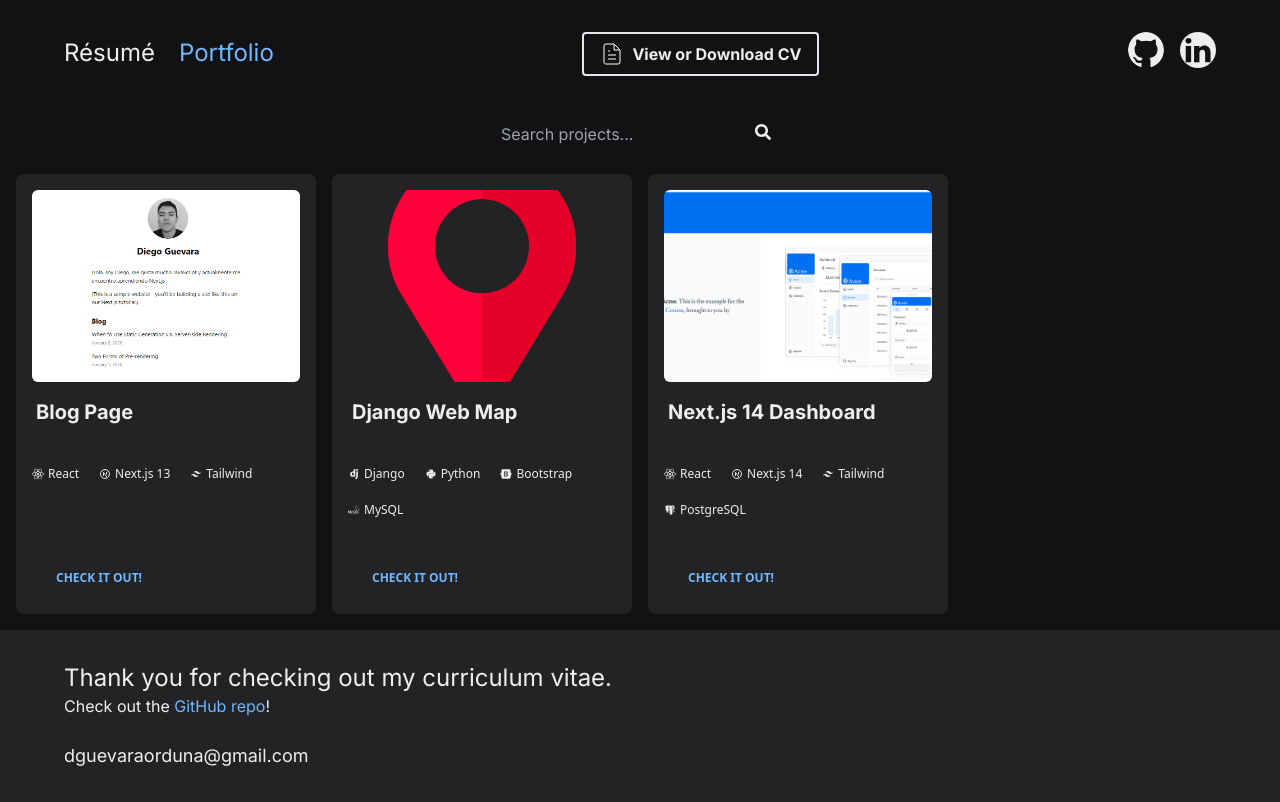
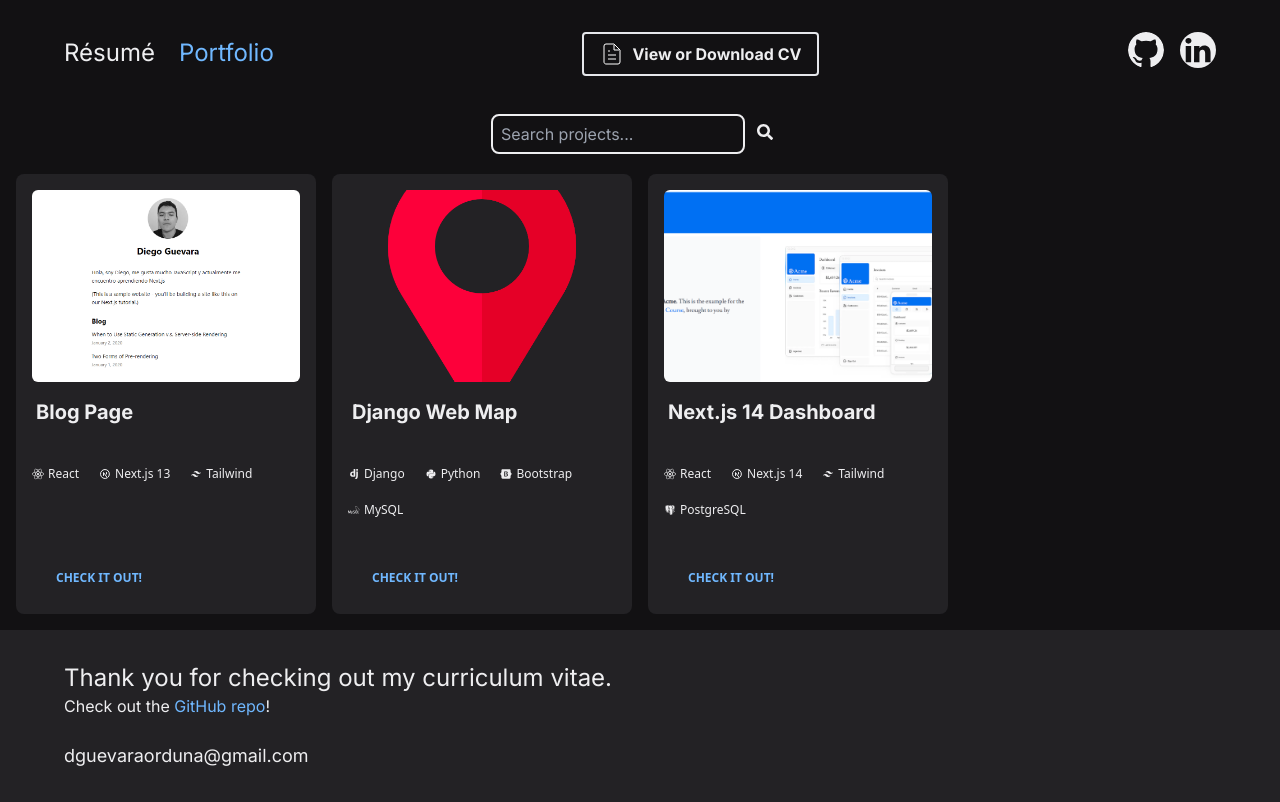
Before and after one commit to DiegoGuevaraO/portfolio, a Next.js app: page /portfolio in a window 1280 px wide. Built offline with nearby package versions, Linux system fonts and the light colour scheme.

Commit message:
Design changes

```diff
--- a/app/ui/portfolio/SearchBar.tsx
+++ b/app/ui/portfolio/SearchBar.tsx
@@ -30,7 +30,7 @@
                     name="search"
                     id="search"
                     placeholder="Search projects..."
-                    className="bg-transparent mr-3 px-2 h-10 w-auto"
+                    className="bg-transparent mr-3 px-2 h-10 w-auto border-2 rounded-lg border-main"
                     autoComplete='off'
                     onChange={(e) => {
                         handleSearch(e.target.value);
```
